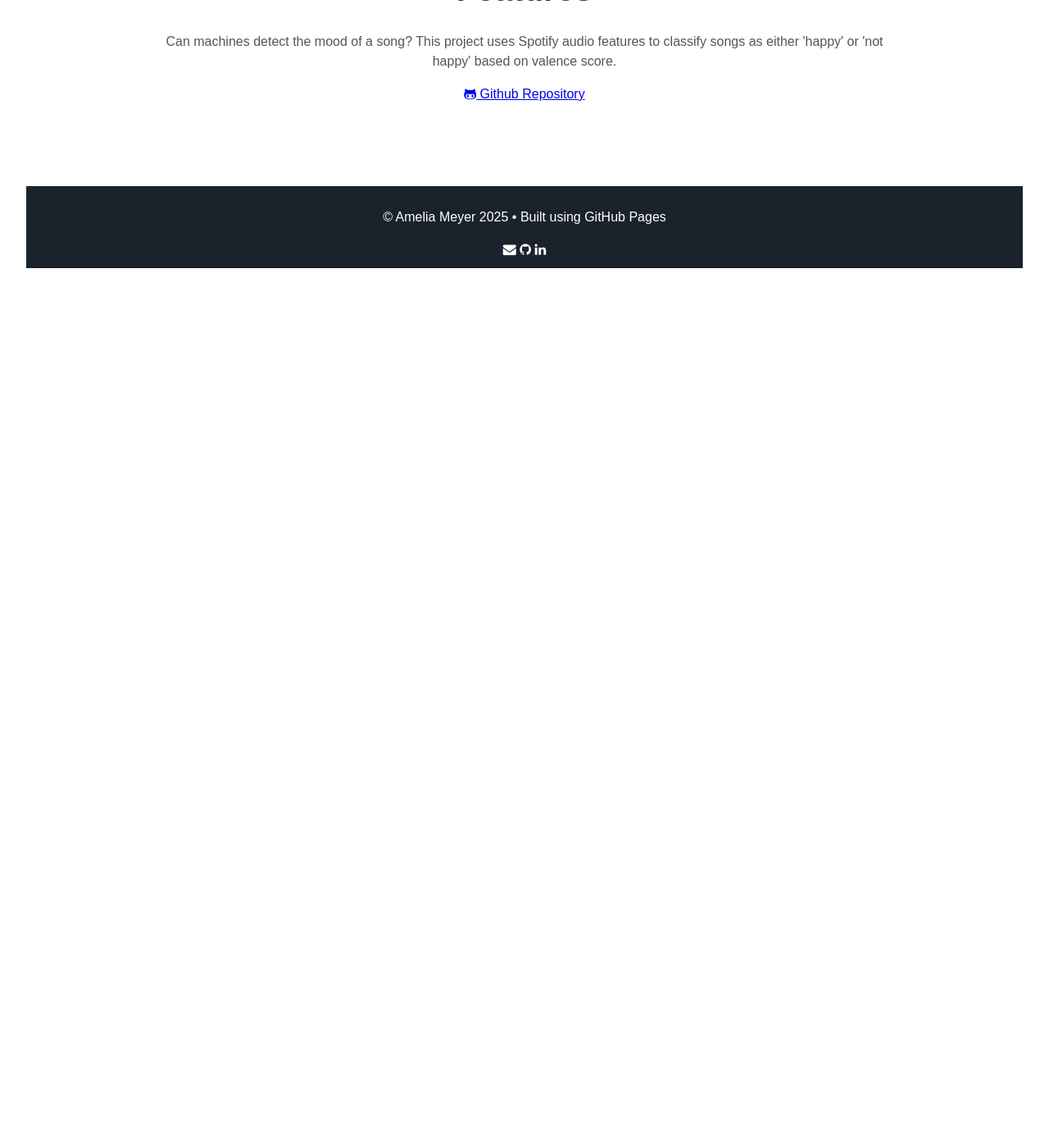
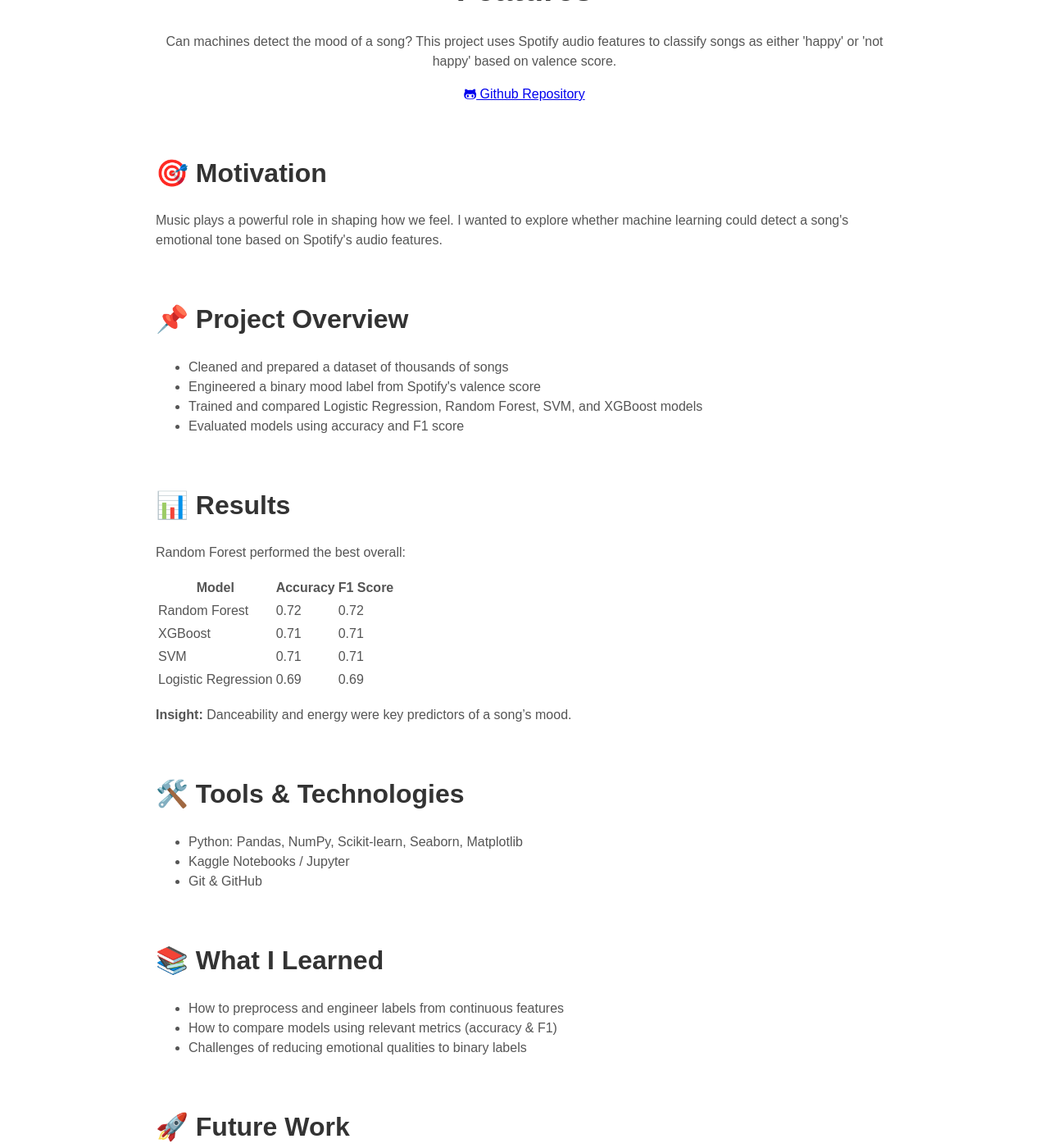
Before and after one commit to ameliameyer/home_, a Jekyll site: the page built from projects/mood_prediction.html, in a window 1280 px wide and 1400 px high, scrolled down 200 px. Shown: the whole window at 82% size. Built offline with Jekyll 4.4.1, drawn with Linux system fonts in a browser that asks for light colours; before the commit the page ends 900 px from its top, so only the background shows below that; some of the changed text lies outside the part shown.

Commit message:
Update mood_prediction.html

```diff
--- a/projects/mood_prediction.html
+++ b/projects/mood_prediction.html
@@ -15,3 +15,74 @@
     </a>
 
 </div>
+
+<!-- Motivation -->
+<section>
+  <h2>🎯 Motivation</h2>
+  <p>
+    Music plays a powerful role in shaping how we feel. I wanted to explore whether machine learning could detect a song's emotional tone based on Spotify's audio features.
+  </p>
+</section>
+
+<!-- Project Overview -->
+<section>
+  <h2>📌 Project Overview</h2>
+  <ul>
+    <li>Cleaned and prepared a dataset of thousands of songs</li>
+    <li>Engineered a binary mood label from Spotify's valence score</li>
+    <li>Trained and compared Logistic Regression, Random Forest, SVM, and XGBoost models</li>
+    <li>Evaluated models using accuracy and F1 score</li>
+  </ul>
+</section>
+
+<!-- Results -->
+<section>
+  <h2>📊 Results</h2>
+  <p>Random Forest performed the best overall:</p>
+  <table>
+    <thead>
+      <tr>
+        <th>Model</th>
+        <th>Accuracy</th>
+        <th>F1 Score</th>
+      </tr>
+    </thead>
+    <tbody>
+      <tr><td>Random Forest</td><td>0.72</td><td>0.72</td></tr>
+      <tr><td>XGBoost</td><td>0.71</td><td>0.71</td></tr>
+      <tr><td>SVM</td><td>0.71</td><td>0.71</td></tr>
+      <tr><td>Logistic Regression</td><td>0.69</td><td>0.69</td></tr>
+    </tbody>
+  </table>
+  <p><strong>Insight:</strong> Danceability and energy were key predictors of a song’s mood.</p>
+</section>
+
+<!-- Tools -->
+<section>
+  <h2>🛠️ Tools & Technologies</h2>
+  <ul>
+    <li>Python: Pandas, NumPy, Scikit-learn, Seaborn, Matplotlib</li>
+    <li>Kaggle Notebooks / Jupyter</li>
+    <li>Git & GitHub</li>
+  </ul>
+</section>
+
+<!-- What I Learned -->
+<section>
+  <h2>📚 What I Learned</h2>
+  <ul>
+    <li>How to preprocess and engineer labels from continuous features</li>
+    <li>How to compare models using relevant metrics (accuracy & F1)</li>
+    <li>Challenges of reducing emotional qualities to binary labels</li>
+  </ul>
+</section>
+
+<!-- Future Work -->
+<section>
+  <h2>🚀 Future Work</h2>
+  <ul>
+    <li>Predict valence as a regression or multi-class variable</li>
+    <li>Incorporate genre or lyrics for richer mood detection</li>
+    <li>Use deep learning with raw audio or spectrogram inputs</li>
+  </ul>
+</section>
```
